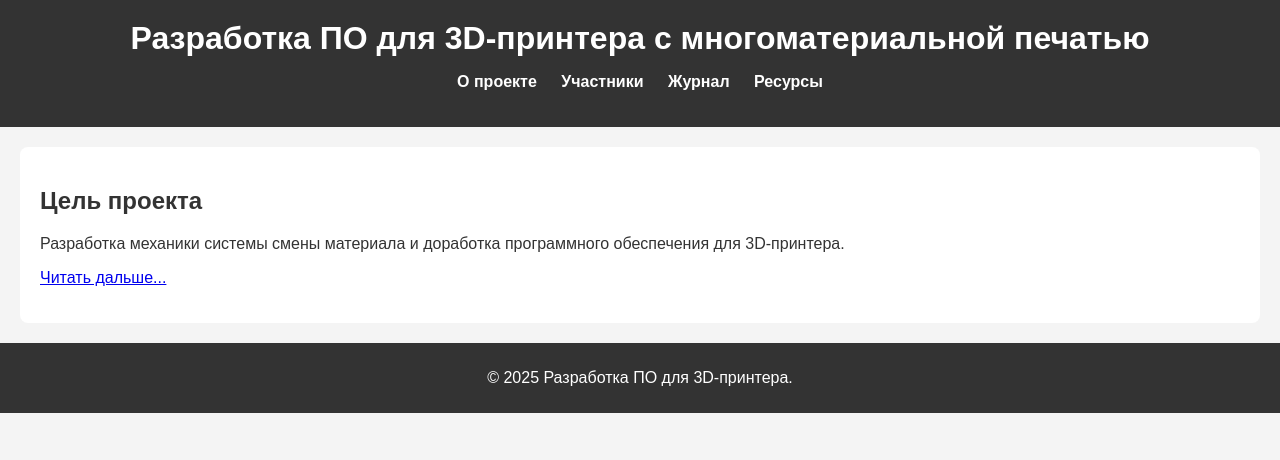
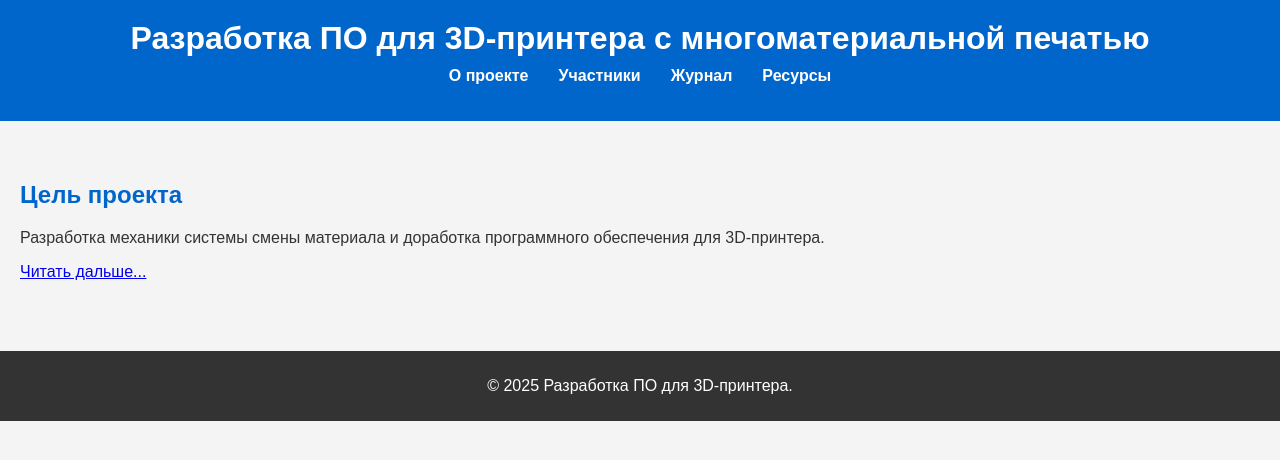
Before and after one commit to Kinitos35/site, a plain HTML site: page index.html in a window 1280 px wide. Drawn offline with Linux system fonts and the light colour scheme; files that its build step writes are made by us from their sources.

Commit message:
Update style.css

```diff
--- a/css/style.css
+++ b/css/style.css
@@ -1,16 +1,15 @@
-/* Основные стили */
 body {
     font-family: Arial, sans-serif;
+    background-color: #f4f4f4;
+    color: #333;
     margin: 0;
     padding: 0;
-    background-color: #f4f4f4;
-    color: #333;
 }
 
 header {
-    background-color: #333;
+    background-color: #0066cc;
     color: white;
-    padding: 20px 0;
+    padding: 20px;
     text-align: center;
 }
 
@@ -21,11 +20,13 @@ header h1 {
 nav ul {
     list-style: none;
     padding: 0;
+    display: flex;
+    justify-content: center;
+    margin-top: 10px;
 }
 
 nav ul li {
-    display: inline;
-    margin: 0 10px;
+    margin: 0 15px;
 }
 
 nav ul li a {
@@ -34,16 +35,23 @@ nav ul li a {
     font-weight: bold;
 }
 
+main {
+    padding: 20px;
+    margin-top: 20px;
+}
+
 section {
-    padding: 20px;
-    margin: 20px;
-    background-color: white;
-    border-radius: 8px;
+    margin-bottom: 30px;
+}
+
+section h2 {
+    color: #0066cc;
 }
 
 footer {
-    text-align: center;
-    padding: 10px 0;
     background-color: #333;
     color: white;
+    text-align: center;
+    padding: 10px;
+    margin-top: 20px;
 }
```
